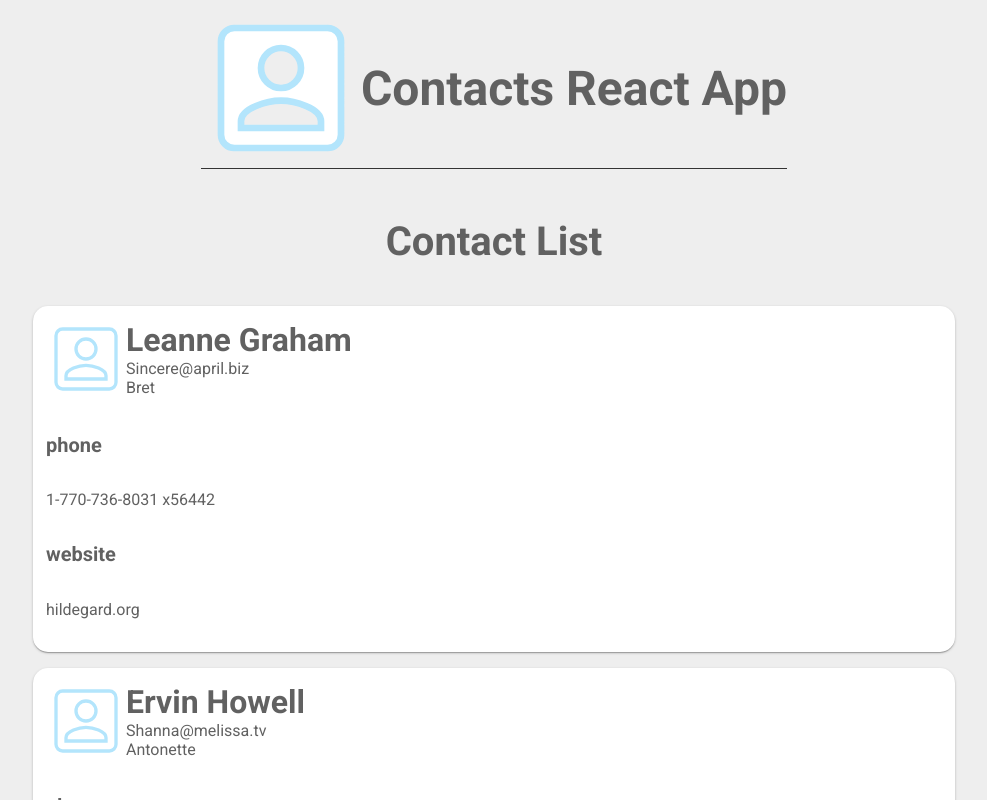
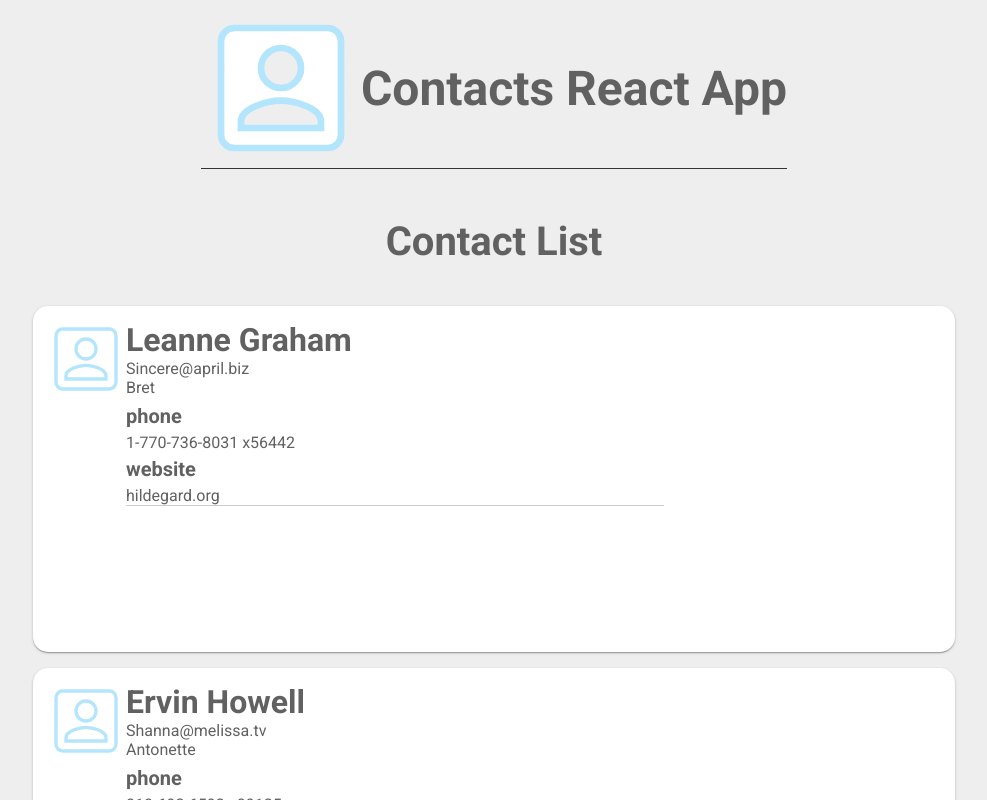
Before and after one commit to dmorais92/contacts-react-app, a React (Create React App) app: page / in a window 1280 px wide. Shown: the top 800 px of the page, without its empty margins (146-1133 px from the left). Built offline with nearby package versions, Linux system fonts and the light colour scheme.

Commit message:
Add styling to user fields in User component

```diff
--- a/src/components/User.js
+++ b/src/components/User.js
@@ -8,7 +8,7 @@ import chunk from "../utils/chunk";
 
 class UserList extends PureComponent {
   static propTypes = {
-    user: PropTypes.objectOf({
+    user: PropTypes.shape({
       id: PropTypes.number,
       name: PropTypes.string,
       username: PropTypes.string,
@@ -24,10 +24,10 @@ class UserList extends PureComponent {
     if (fields && fields.length) {
       return(
         chunk(fields, 3).map(section => (
-          <div className="user-info">
+          <div className="info-section" key={`${fields}-${section}`}>
             {section.map(field =>
               (
-                <div className="info">
+                <div className="title-value" key={`${field}-${user[field]}`}>
                   <h5>{field}</h5>
                   <span>{user[field]}</span>
                 </div>
--- a/src/components/User.scss
+++ b/src/components/User.scss
@@ -1,3 +1,5 @@
+@import '../variables.scss';
+
 .User {
   .row {
     display: flex;
@@ -15,4 +17,18 @@
       }
     }
   }
+  .info-section {
+    flex-flow: column nowrap;
+    align-items: flex-end;
+    border-bottom: 1px solid $secondary-font-color;
+    margin-left: 10vh;
+    min-width: 60%;
+    .title-value {
+      flex-flow: row nowrap;
+      align-items: space-between;
+      h5 {
+        margin: 0.25em 0;
       }
+    }
+  }
+}
--- a/src/variables.scss
+++ b/src/variables.scss
@@ -1,3 +1,4 @@
 $default-background: #eee;
 $default-font-color: #616161;
+$secondary-font-color: #ccc;
 $drop-shadow: 0px 1px 3px 0px rgba(0,0,0,0.2), 0px 1px 1px 0px rgba(0,0,0,0.14), 0px 2px 1px -1px rgba(0,0,0,0.12);
```
Lines whose indentation alone changed are shown as unchanged.
